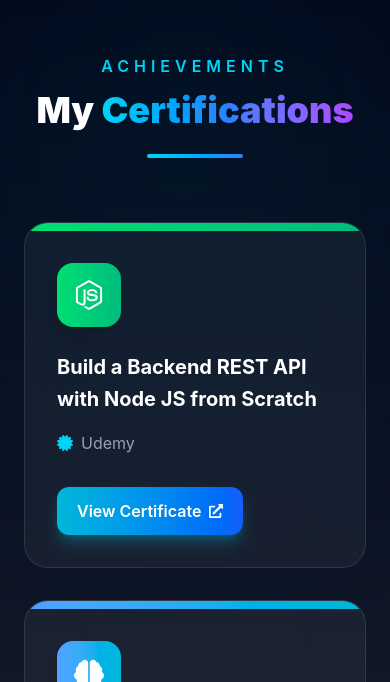
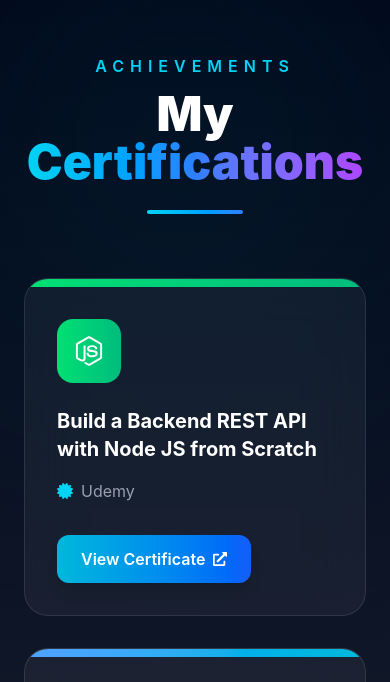
Before and after one commit to RAJSINGH20/PORTFOLIO, a React app: page / in a window 390 px wide. Shown: the part 11142-11824 px from the top of the page. Built offline with nearby package versions, Linux system fonts and the light colour scheme; the HTML template or start-up script is replaced by a standard one.

Commit message:
fixing some minors error such as hyperlink

```diff
--- a/src/Components/Sections/Certifications.jsx
+++ b/src/Components/Sections/Certifications.jsx
@@ -14,21 +14,22 @@ const certifications = [
     issuer: "Udemy",
     icon: <FaNodeJs />,
     color: "from-green-400 to-emerald-500",
-    link: "https://drive.google.com/file/d/1aGva0aY8a96p41ZsJc9bblgwMH0Xai5g/view?usp=sharing",
+    // Direct Google Drive Preview Link
+    link: "https://drive.google.com/file/d/1aGva0aY8a96p41ZsJc9bblgwMH0Xai5g/preview",
   },
   {
     title: "Machine Learning Internship Offer Letter",
     issuer: "Edunet Foundation",
     icon: <FaBrain />,
     color: "from-blue-400 to-cyan-500",
-    link: "https://drive.google.com/file/d/1jaEMXdkZ24_wyiiOesiBLYmE7m0ZnsCZ/view?usp=sharing",
+    link: "https://drive.google.com/file/d/1jaEMXdkZ24_wyiiOesiBLYmE7m0ZnsCZ/preview",
   },
   {
     title: "Industrial Training Certificate",
-    issuer: "Training Institute",
+    issuer: "Flexon Lab",
     icon: <FaIndustry />,
     color: "from-purple-500 to-pink-500",
-    link: "https://drive.google.com/file/d/1XapFRUpeqzORgtAuwYiB6FCEdlfbvR5q/view?usp=sharing",
+    link: "https://drive.google.com/file/d/1XapFRUpeqzORgtAuwYiB6FCEdlfbvR5q/preview",
   },
 ];
 
@@ -36,38 +37,36 @@ const Certifications = () => {
   return (
     <section
       id="certifications"
-      className="relative py-24 bg-gradient-to-b from-slate-950 via-gray-900 to-slate-950 overflow-hidden"
+      className="relative overflow-hidden bg-gradient-to-b from-slate-950 via-gray-900 to-slate-950 py-24"
     >
-      {/* Background Glow */}
-      <div className="absolute top-10 left-10 w-72 h-72 bg-cyan-500/20 blur-[150px] rounded-full"></div>
-      <div className="absolute bottom-10 right-10 w-72 h-72 bg-blue-500/20 blur-[150px] rounded-full"></div>
+      <div className="absolute top-10 left-10 h-72 w-72 rounded-full bg-cyan-500/20 blur-[150px]" />
+      <div className="absolute bottom-10 right-10 h-72 w-72 rounded-full bg-blue-500/20 blur-[150px]" />
 
-      <div className="relative max-w-7xl mx-auto px-6">
-
+      <div className="relative mx-auto max-w-7xl px-6">
         {/* Heading */}
         <motion.div
           initial={{ opacity: 0, y: 40 }}
           whileInView={{ opacity: 1, y: 0 }}
           transition={{ duration: 0.8 }}
           viewport={{ once: true }}
-          className="text-center mb-16"
+          className="mb-16 text-center"
         >
-          <p className="uppercase tracking-[5px] text-cyan-400 font-semibold">
+          <p className="font-semibold uppercase tracking-[6px] text-cyan-400">
             Achievements
           </p>
 
-          <h2 className="text-4xl md:text-5xl font-black mt-3">
+          <h2 className="mt-3 text-5xl font-black text-white">
             My{" "}
             <span className="bg-gradient-to-r from-cyan-400 via-blue-500 to-purple-500 bg-clip-text text-transparent">
               Certifications
             </span>
           </h2>
 
-          <div className="w-24 h-1 bg-gradient-to-r from-cyan-400 to-blue-500 rounded-full mx-auto mt-6"></div>
+          <div className="mx-auto mt-6 h-1 w-24 rounded-full bg-gradient-to-r from-cyan-400 to-blue-500"></div>
         </motion.div>
 
         {/* Cards */}
-        <div className="grid md:grid-cols-2 xl:grid-cols-3 gap-8">
+        <div className="grid gap-8 md:grid-cols-2 xl:grid-cols-3">
           {certifications.map((cert, index) => (
             <motion.div
               key={index}
@@ -78,47 +77,39 @@ const Certifications = () => {
                 delay: index * 0.2,
               }}
               viewport={{ once: true }}
-              whileHover={{
-                y: -10,
-                scale: 1.03,
-              }}
-              className="group relative bg-white/5 backdrop-blur-xl border border-white/10 rounded-3xl overflow-hidden hover:border-cyan-400 transition-all duration-300"
+              whileHover={{ y: -10, scale: 1.03 }}
+              className="group overflow-hidden rounded-3xl border border-white/10 bg-white/5 backdrop-blur-xl hover:border-cyan-400"
             >
-              {/* Top Gradient */}
-              <div
-                className={`h-2 bg-gradient-to-r ${cert.color}`}
-              ></div>
+              <div className={`h-2 bg-gradient-to-r ${cert.color}`} />
 
               <div className="p-8">
-
-                {/* Icon */}
                 <div
-                  className={`w-16 h-16 rounded-2xl flex items-center justify-center text-3xl bg-gradient-to-r ${cert.color} text-white shadow-lg mb-6`}
+                  className={`mb-6 flex h-16 w-16 items-center justify-center rounded-2xl bg-gradient-to-r ${cert.color} text-3xl text-white`}
                 >
                   {cert.icon}
                 </div>
 
-                <h3 className="text-xl font-bold text-white leading-8">
+                <h3 className="text-xl font-bold text-white">
                   {cert.title}
                 </h3>
 
-                <div className="flex items-center gap-2 mt-4 text-gray-400">
+                <div className="mt-4 flex items-center gap-2 text-gray-400">
                   <FaCertificate className="text-cyan-400" />
-                  <span>{cert.issuer}</span>
+                  {cert.issuer}
                 </div>
 
                 <motion.a
-                  whileHover={{ x: 5 }}
                   href={cert.link}
-                  className="mt-8 inline-flex items-center gap-2 px-5 py-3 rounded-xl bg-gradient-to-r from-cyan-500 to-blue-600 font-semibold text-white shadow-lg shadow-cyan-500/30"
+                  target="_blank"
+                  rel="noopener noreferrer"
+                  whileHover={{ scale: 1.05 }}
+                  whileTap={{ scale: 0.95 }}
+                  className="mt-8 inline-flex cursor-pointer items-center gap-2 rounded-xl bg-gradient-to-r from-cyan-500 to-blue-600 px-6 py-3 font-semibold text-white shadow-lg transition-all hover:shadow-cyan-500/60"
                 >
                   View Certificate
                   <FaExternalLinkAlt size={14} />
                 </motion.a>
               </div>
-
-              {/* Hover Glow */}
-              <div className="absolute inset-0 opacity-0 group-hover:opacity-100 transition duration-500 bg-gradient-to-r from-cyan-500/5 to-blue-500/5"></div>
             </motion.div>
           ))}
         </div>
```
